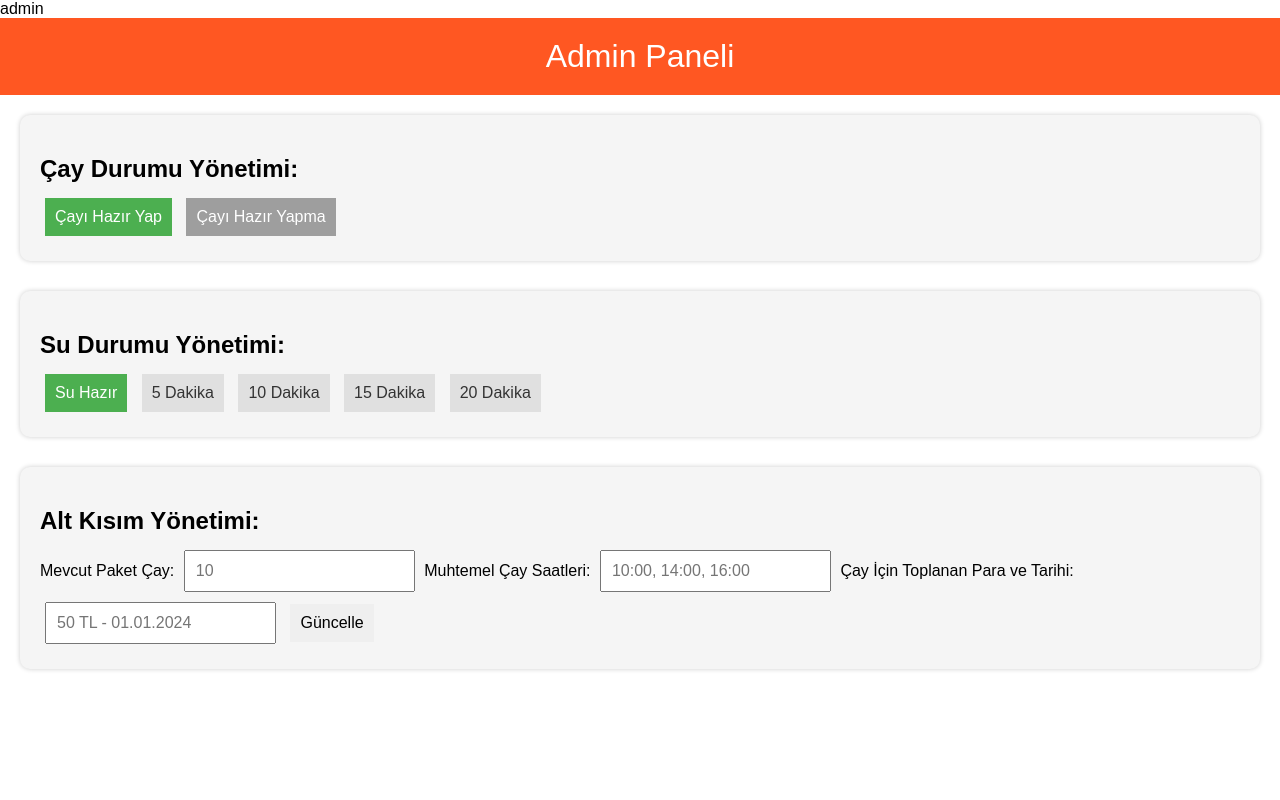
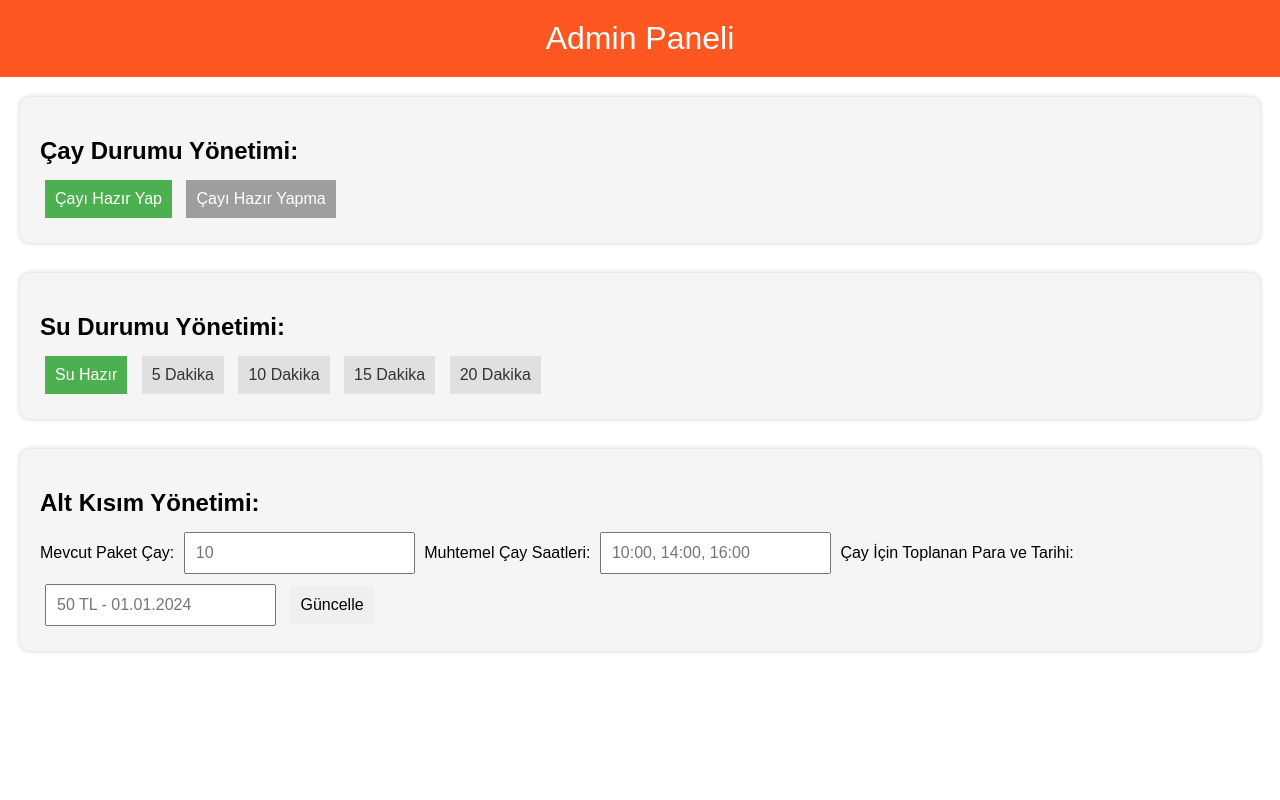
Before and after one commit to ReceproF/cay_durumu_sistemi, a Python web app: template templates/admin.html in a window 1280 px wide. Run offline with Jinja, Linux system fonts and the light colour scheme; the template is opened without the code that fills it, so the values that code supplies are empty.

Commit message:
Update admin.html

```diff
--- a/templates/admin.html
+++ b/templates/admin.html
@@ -1,8 +1,3 @@
-admin
-
-
-
-
 <!DOCTYPE html>
 <html lang="tr">
 <head>
```
